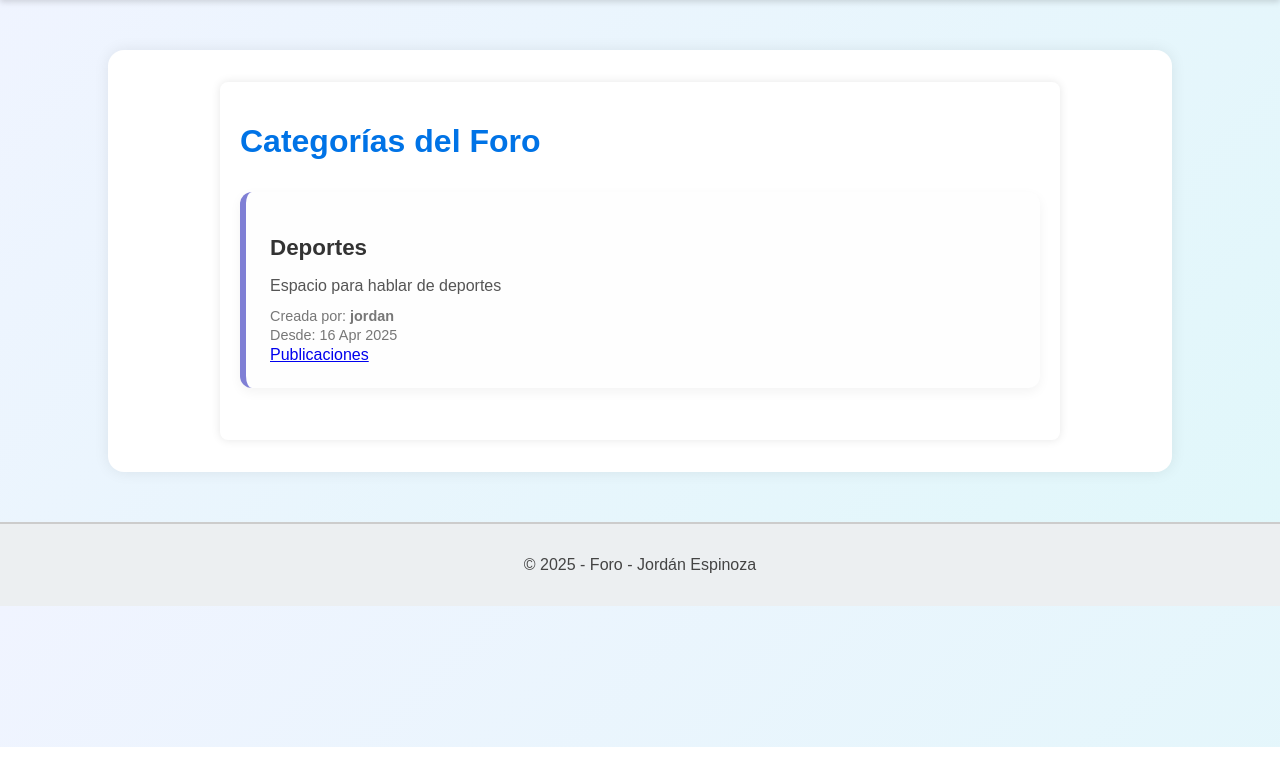
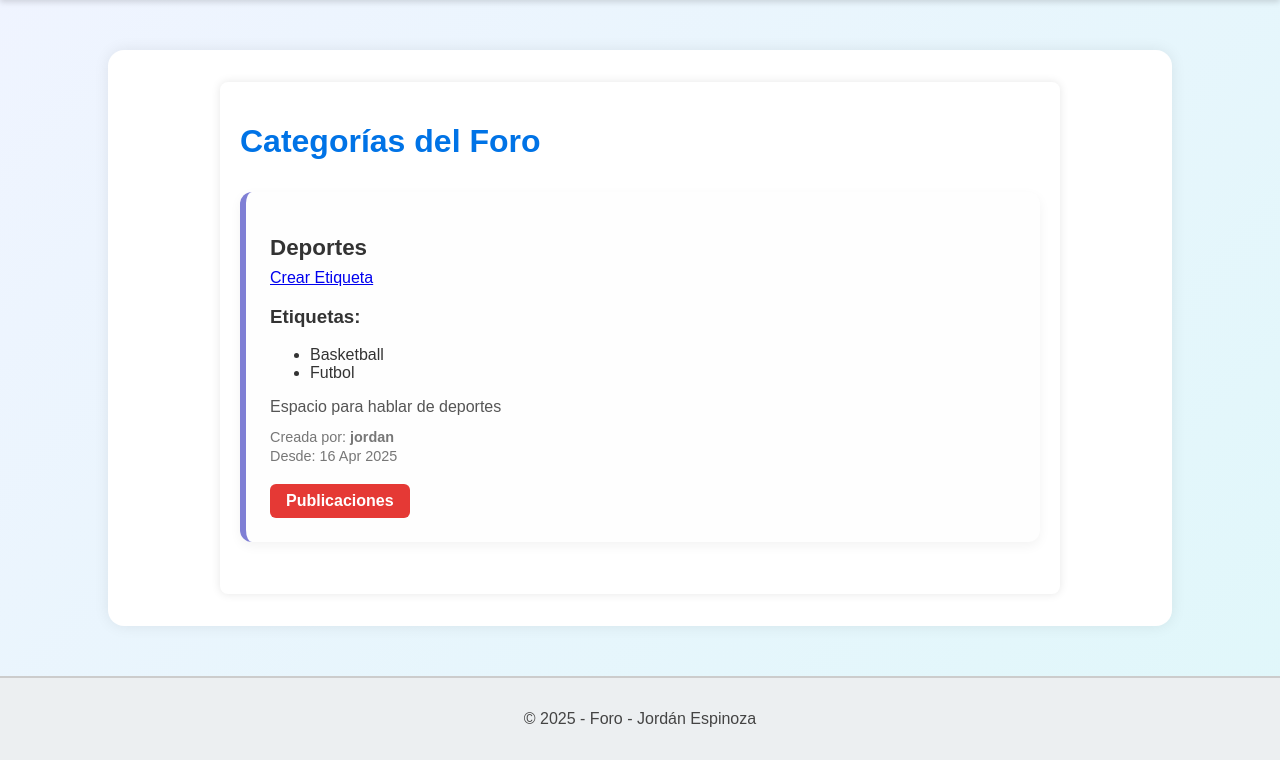
Before and after one commit to kratosjor/foro, a Django app: page /foro/categorias/listar/ in a window 1280 px wide. Shown: the part 53-813 px from the top of the page. Run offline with Django 5.2, Linux system fonts and the light colour scheme; data comes from the database, SQL or seed files in the repository; both versions use the stored data as it was after the commit.

Commit message:
detalle publicacion

```diff
--- a/foro_aplicacion/templates/categorias/listar.html
+++ b/foro_aplicacion/templates/categorias/listar.html
@@ -11,13 +11,22 @@
         {% for categoria in object_list %}
             <div class="categoria-card">
                 <h2 class="nombre">{{ categoria.nombre }}</h2>
+                <a href="{% url 'crear_etiqueta'  %}">Crear Etiqueta</a>
+                <h3>Etiquetas:</h3>
+        <ul>
+            {% for etiqueta in etiquetas %}
+                <li>{{ etiqueta.nombre }}</li>
+            {% endfor %}
+        </ul>
                 <p class="descripcion">{{ categoria.descripcion|default:"Sin descripción" }}</p>
                 <p class="autor">Creada por: <strong>{{ categoria.usuario.username }}</strong></p>
                 <p class="fecha">Desde: {{ categoria.fecha_creacion|date:"d M Y" }}</p>
 
-                <a href="{% url "listar_publicaciones" %}">Publicaciones</a>
+                <div>
+                <a href="{% url "listar_publicaciones" %}" class="btn btn-danger">Publicaciones</a>
+                </div>
+                {% if user.is_authenticated %}
 
-                {% if user.is_authenticated %}
                     <a href="{% url 'eliminar_categoria' categoria.pk %}" class="btn btn-danger">Eliminar</a>
                 {% endif %}
             </div>
--- a/foro_aplicacion/templates/publicaciones/listar.html
+++ b/foro_aplicacion/templates/publicaciones/listar.html
@@ -16,8 +16,9 @@
                 <p class="fecha">Publicado el: {{ publicacion.fecha_publicacion|date:"d M Y" }}</p>
 
                 {% if user.is_authenticated %}
-                    <a href="{% url 'editar_publicacion' publicacion.pk %}" class="btn btn-primary">Editar</a>
-                    <a href="{% url 'eliminar_publicacion' publicacion.pk %}" class="btn btn-danger">Eliminar</a>
+                    <a href="{% url 'detalle_publicacion' publicacion.pk %}" class="btn btn-danger">Ver Publicacion</a>
+                    <a href="" class="btn btn-primary">Editar</a>
+                    <a href="" class="btn btn-danger">Eliminar</a>
                 {% endif %}
             </div>
         {% empty %}
--- a/foro_aplicacion/urls.py
+++ b/foro_aplicacion/urls.py
@@ -17,6 +17,8 @@ urlpatterns = [
     ###PUBLICACIONES###
     path('publicaciones/listar/', PublicacionListView.as_view(), name='listar_publicaciones'),
     path('publicaciones/crear/', PublicacionCreateView.as_view(), name='crear_publicacion'),
+    path('publicaciones/crear_etiqueta/', EtiquetaCreateView.as_view(), name='crear_etiqueta'),
+    path('publicaciones/detalle/<int:pk>', PublicacionDetailView.as_view(), name='detalle_publicacion'),
 
 
 
--- a/foro_aplicacion/views.py
+++ b/foro_aplicacion/views.py
@@ -66,6 +66,11 @@ class CategoriaListView(ListView):
     model = Categoria
     template_name = 'categorias/listar.html'
 
+    def get_context_data(self, **kwargs):
+        context = super().get_context_data(**kwargs)
+        context['etiquetas'] = Etiqueta.objects.all()
+        return context
+
 
 ######################
 # VISTA CREAR CATEGORIA
@@ -110,6 +115,7 @@ class PublicacionListView(ListView):
 class PublicacionDetailView(DetailView):
     model = Publicacion
     template_name = 'publicaciones/detalle.html'
+    context_object_name = 'publicacion'
 
 ######################
 # VISTA crear publicacion
```
Also changed, not shown: foro_aplicacion/templates/publicaciones/crear_etiqueta.html (added, +19 -0 lines), foro_aplicacion/templates/publicaciones/detalle.html (added, +15 -0 lines), db.sqlite3.
